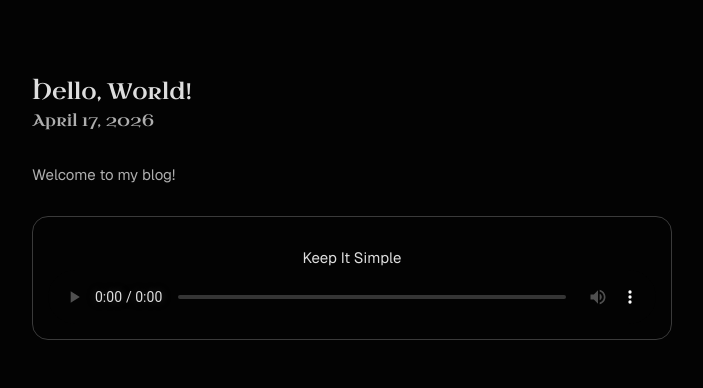
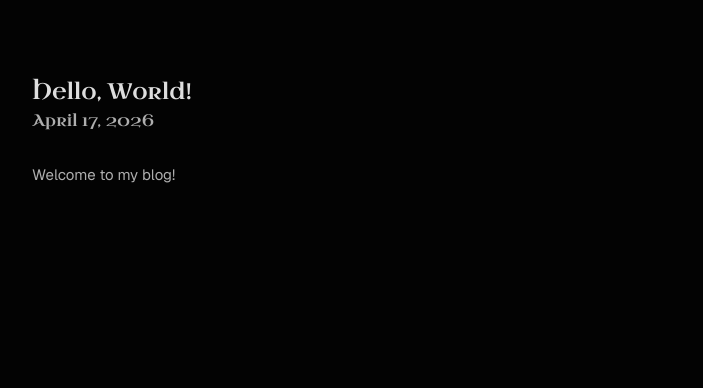
Before and after one commit to justinli34/justinlidev, an Astro site: page /blog/hello-world in a window 1280 px wide. Shown: the whole page, without its empty margins (288-991 px from the left). Built offline with nearby package versions, Linux system fonts and the light colour scheme; Astro itself is replaced by a stand-in of ours.

Commit message:
remove music

```diff
--- a/src/components/MusicPlayer.astro
+++ /dev/null
@@ -1,46 +0,0 @@
----
-type Props = {
-  src: string;
-  title: string;
-};
-
-const { src, title } = Astro.props;
----
-
-<figure class="player">
-  <figcaption class="title">{title}</figcaption>
-  <audio class="audio" controls preload="metadata" src={src}
-  ></audio>
-</figure>
-
-<style>
-  .player {
-    display: flex;
-    flex-direction: column;
-    align-items: center;
-    margin: 1rem 0;
-    padding: 1rem;
-    padding-top: 2rem;
-    border: 1px solid var(--color-border);
-    border-radius: 16px;
-    background-color: var(--color-bg);
-  }
-
-  .title {
-    color: var(--color-text-primary);
-  }
-
-  .audio {
-    width: 100%;
-    min-height: 40px;
-    background-color: var(--color-bg);
-  }
-
-  .audio::-webkit-media-controls-panel {
-    background-color: var(--color-bg);
-  }
-
-  .audio::-webkit-media-controls-enclosure {
-    background-color: var(--color-bg);
-  }
-</style>
--- a/src/content/blog/hello-world.mdx
+++ b/src/content/blog/hello-world.mdx
@@ -4,8 +4,4 @@ date: 2026-04-17
 description: A short introduction to the blog.
 ---
 
-import MusicPlayer from "../../components/MusicPlayer.astro";
-
 Welcome to my blog!
-
-<MusicPlayer src="/songs/simple.mp3" title="Keep It Simple" />
```
Also changed, not shown: 1 other file.
